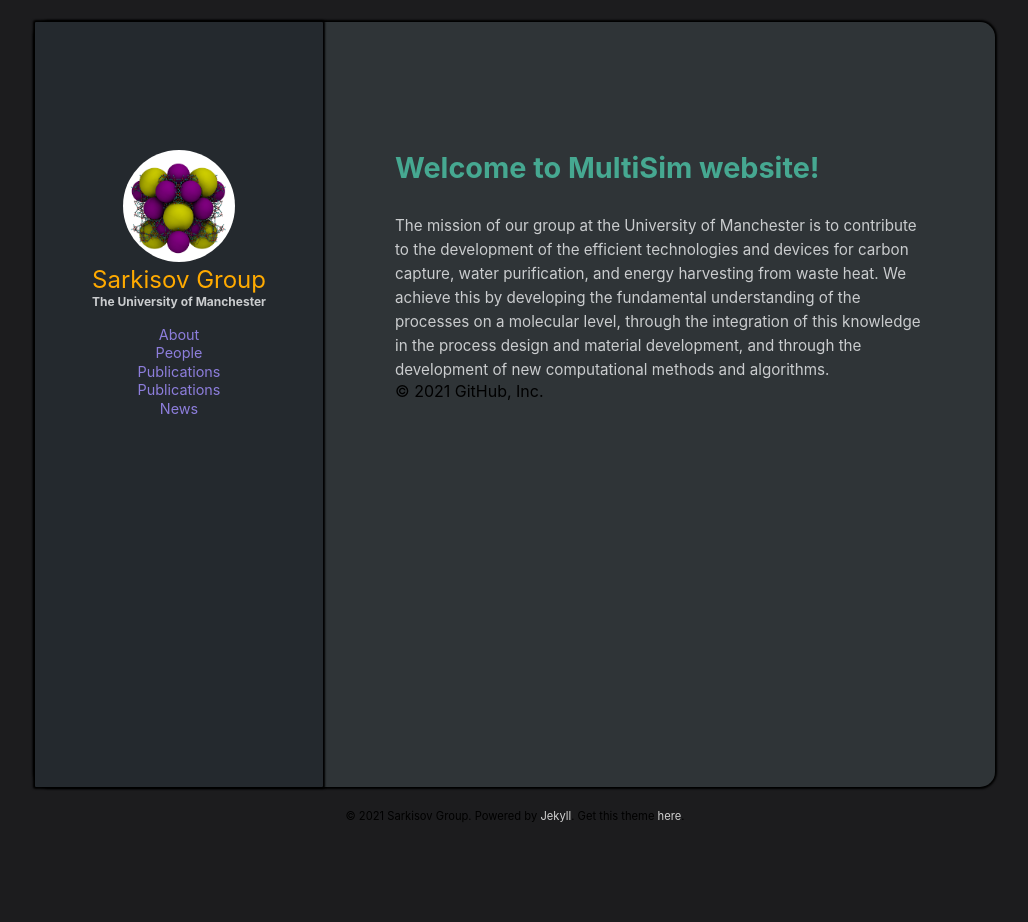
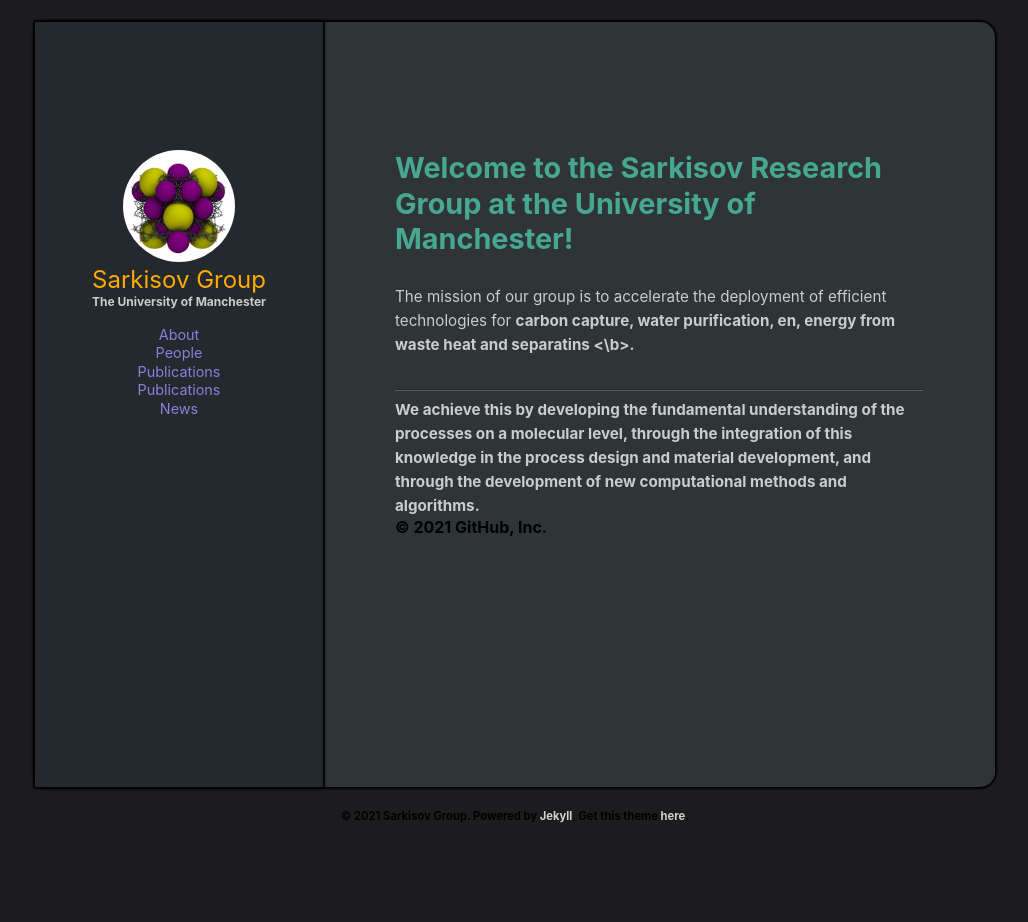
Before and after one commit to SarkisovGitHub/SarkisovGroup.github.io, a Jekyll site: the page built from index.html, in a window 1280 px wide. Shown: the whole page, without its empty margins (125-1153 px from the left). Built offline with Jekyll 4.4.1, drawn with Linux system fonts in a browser that asks for light colours.

Commit message:
Update index.html

```diff
--- a/index.html
+++ b/index.html
@@ -1,8 +1,12 @@
 ---
-title: Welcome to MultiSim website!
+title: Welcome to the Sarkisov Research Group at the University of Manchester!
 layout: standard
 ---
 
-The mission of our group at the University of Manchester is to contribute to the development of the efficient technologies and devices for carbon capture, water purification,
-and energy harvesting from waste heat. We achieve this by developing the fundamental understanding of the processes on a molecular level, through the
+The mission of our group is to accelerate the deployment of efficient technologies for <b> carbon capture, water purification,
+en, energy from waste heat and separatins <\b>.
+
+<hr>
+
+We achieve this by developing the fundamental understanding of the processes on a molecular level, through the
 integration of this knowledge in the process design and material development, and through the development of new computational methods and algorithms.
```
